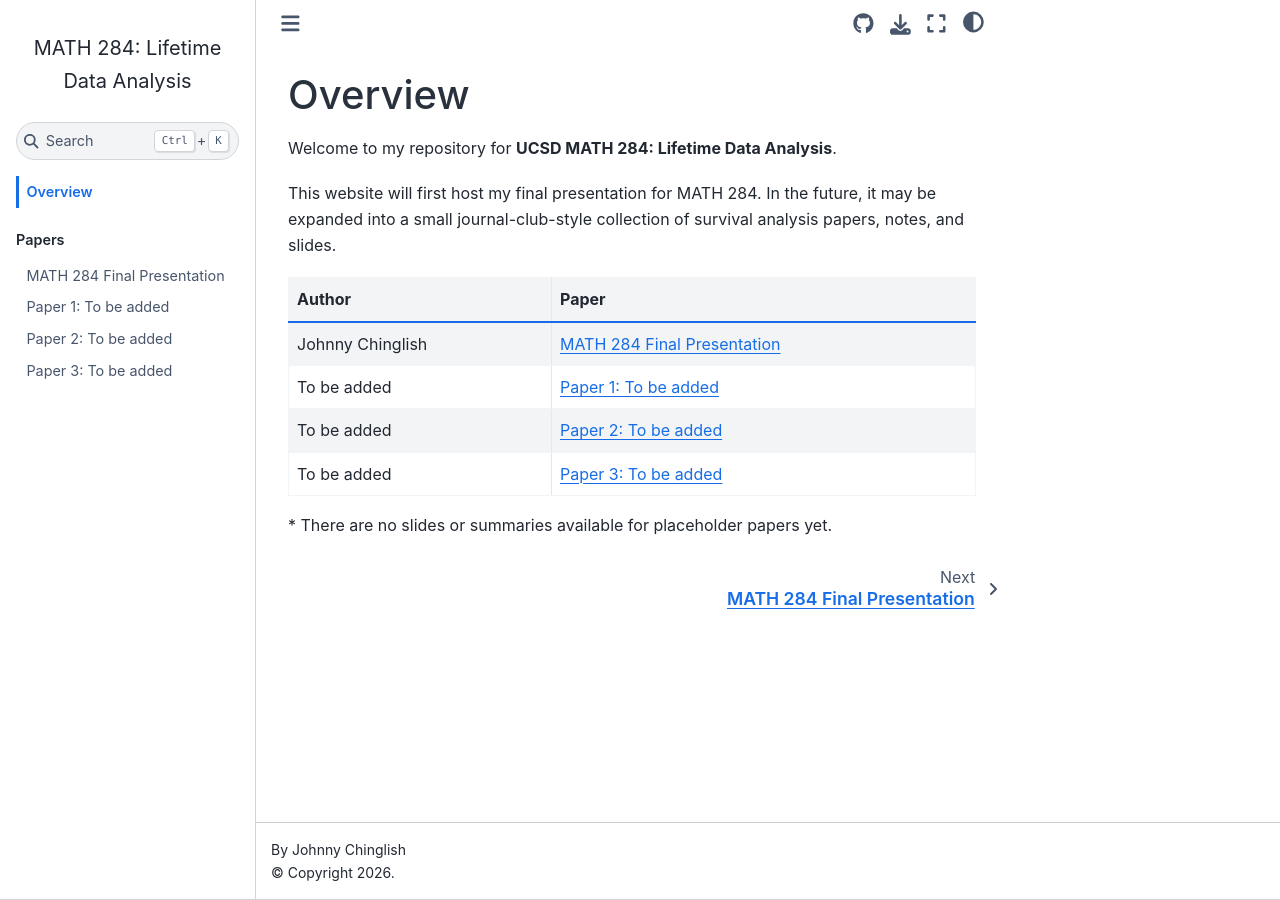
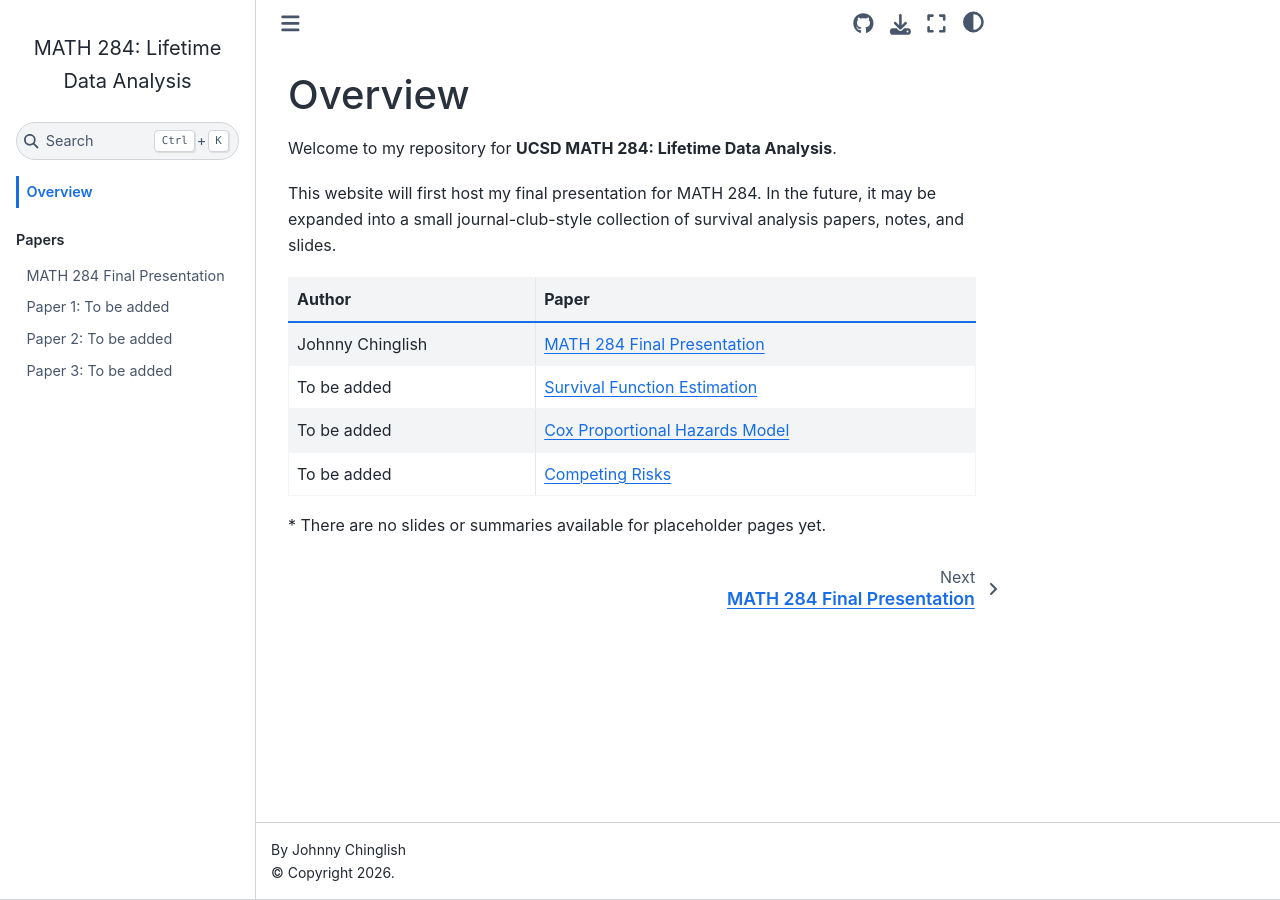
Before and after one commit to Johnny-Chinglish/MATH-284-Presentation, a Jupyter Book: the page built from index.md, in a window 1280 px wide. Built offline with Jupyter Book 1.0.4 settings and Sphinx 7.4.7 and the Sphinx Book theme 1.1.4, drawn with Linux system fonts in a browser that asks for light colours.

Commit message:
Polish overview paper list

```diff
--- a/index.md
+++ b/index.md
@@ -7,8 +7,8 @@ This website will first host my final presentation for MATH 284. In the future,
 | Author | Paper |
 | --- | --- |
 | Johnny Chinglish | [MATH 284 Final Presentation](presentation.md) |
-| To be added | [Paper 1: To be added](paper1.md) |
-| To be added | [Paper 2: To be added](paper2.md) |
-| To be added | [Paper 3: To be added](paper3.md) |
+| To be added | [Survival Function Estimation](paper1.md) |
+| To be added | [Cox Proportional Hazards Model](paper2.md) |
+| To be added | [Competing Risks](paper3.md) |
 
-\* There are no slides or summaries available for placeholder papers yet.
+\* There are no slides or summaries available for placeholder pages yet.
```
